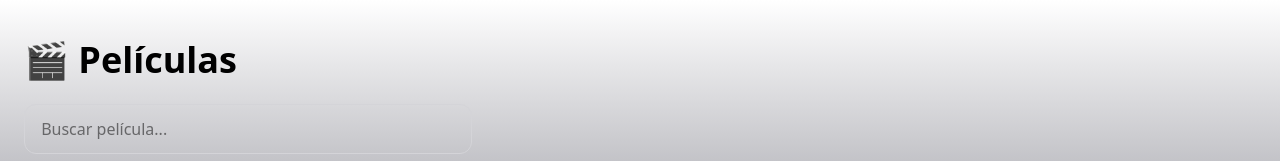
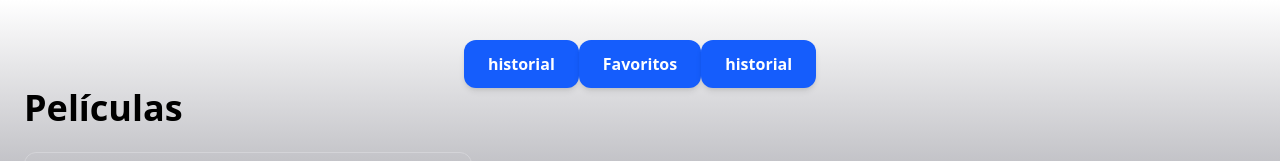
Before and after one commit to ccuascota-beep/Proyecto_final, a React (Vite) app: page / in a window 1280 px wide. Shown: the top 161 px of the page. Built offline with nearby package versions, Linux system fonts and the light colour scheme; no server answers.

Commit message:
actualizacion

```diff
--- a/src/App.jsx
+++ b/src/App.jsx
@@ -56,25 +56,48 @@ function App() {
     return (
         <>
             <div className="min-h-screen bg-gradient-to-b from-white via-zinc-500 to-black px-6 py-10">
+                <div className=" flex justify-center items-center">
+                    <button className="px-6 py-3 bg-blue-600 text-white font-semibold rounded-xl shadow-md hover:bg-blue-700 transition duration-300">
+                        historial
+                    </button>
+                    <button className="px-6 py-3 bg-blue-600 text-white font-semibold rounded-xl shadow-md hover:bg-blue-700 transition duration-300">
+                        Favoritos
+                    </button>
+                    <button className="px-6 py-3 bg-blue-600 text-white font-semibold rounded-xl shadow-md hover:bg-blue-700 transition duration-300">
+                        historial
+                    </button>
+                </div>
+
 
                 <h1 className="text-4xl font-bold mb-6">
-                    🎬 Películas
+                    Películas
                 </h1>
 
-                <SearchBar value={search} onChange={setSearch} />
+                <SearchBar value={search} onChange={setSearch}  />
 
                 <ul className="grid grid-cols-2 sm:grid-cols-3 md:grid-cols-4 lg:grid-cols-5 gap-8">
                     {movies.map(movie => (
                         <li
                             key={movie.id}
-                            className="cursor-pointer"
+                            className="relative cursor-pointer group"
                             onClick={() => openMovieModal(movie.id)}
                         >
                             <img
                                 src={buildUrlImage(movie.poster_path)}
                                 alt={movie.title}
-                                className="rounded-xl shadow-lg"
+                                className="rounded-xl shadow-lg transition-transform duration-300 group-hover:scale-105"
                             />
+
+                            <div className="absolute inset-0 bg-black/70 rounded-xl
+                flex items-end justify-center pb-6
+                opacity-0 group-hover:opacity-100
+                transition-all duration-300
+                translate-y-4 group-hover:translate-y-0">
+                                <p className="text-white text-center text-sm font-semibold px-3">
+                                    {movie.title}
+                                </p>
+                            </div>
+
                         </li>
                     ))}
                 </ul>
--- a/src/components/SearchBar.jsx
+++ b/src/components/SearchBar.jsx
@@ -2,7 +2,7 @@ import React from "react";
 
 export default function SearchBar({ value, onChange }) {
     return (
-        <div className="mb-8 max-w-md">
+        <div className="mb-8 max-w-md ">
             <input
                 type="text"
                 placeholder=" Buscar película..."
```
